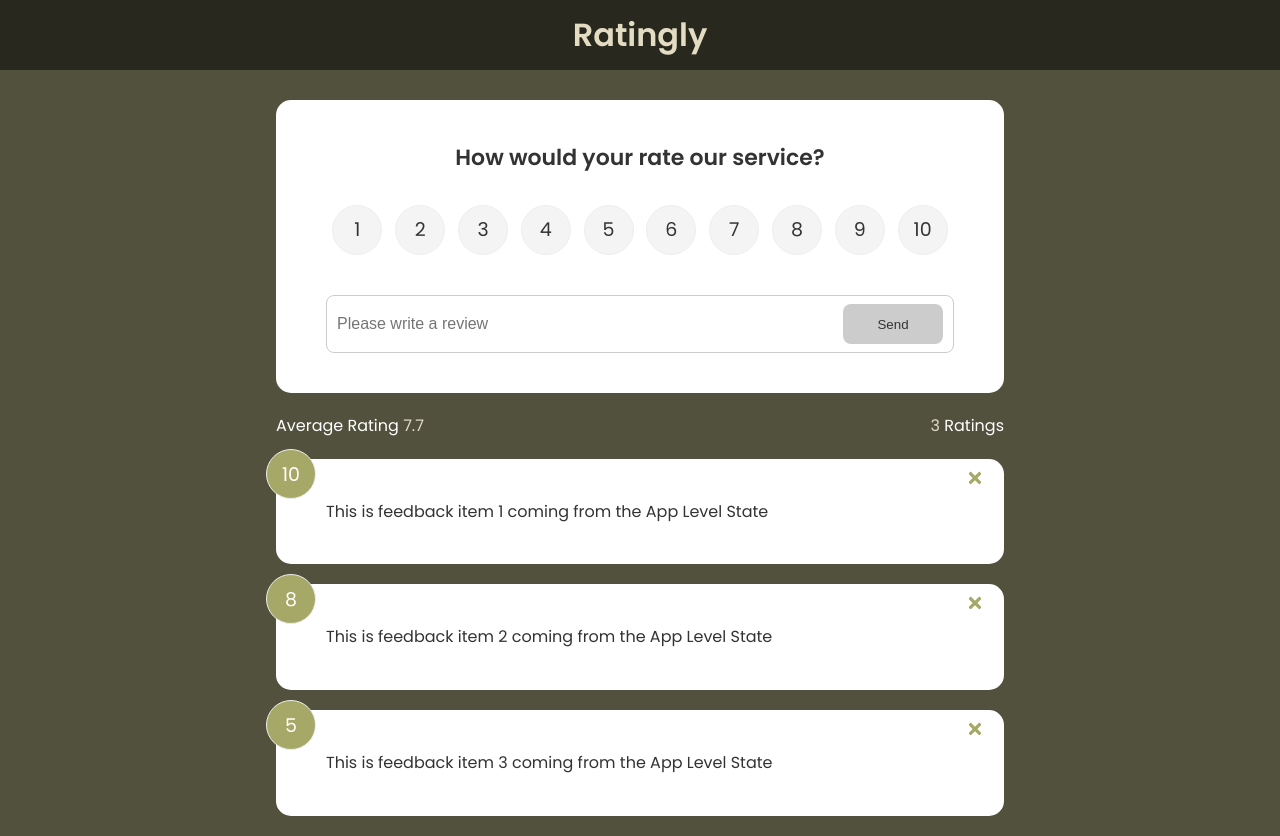
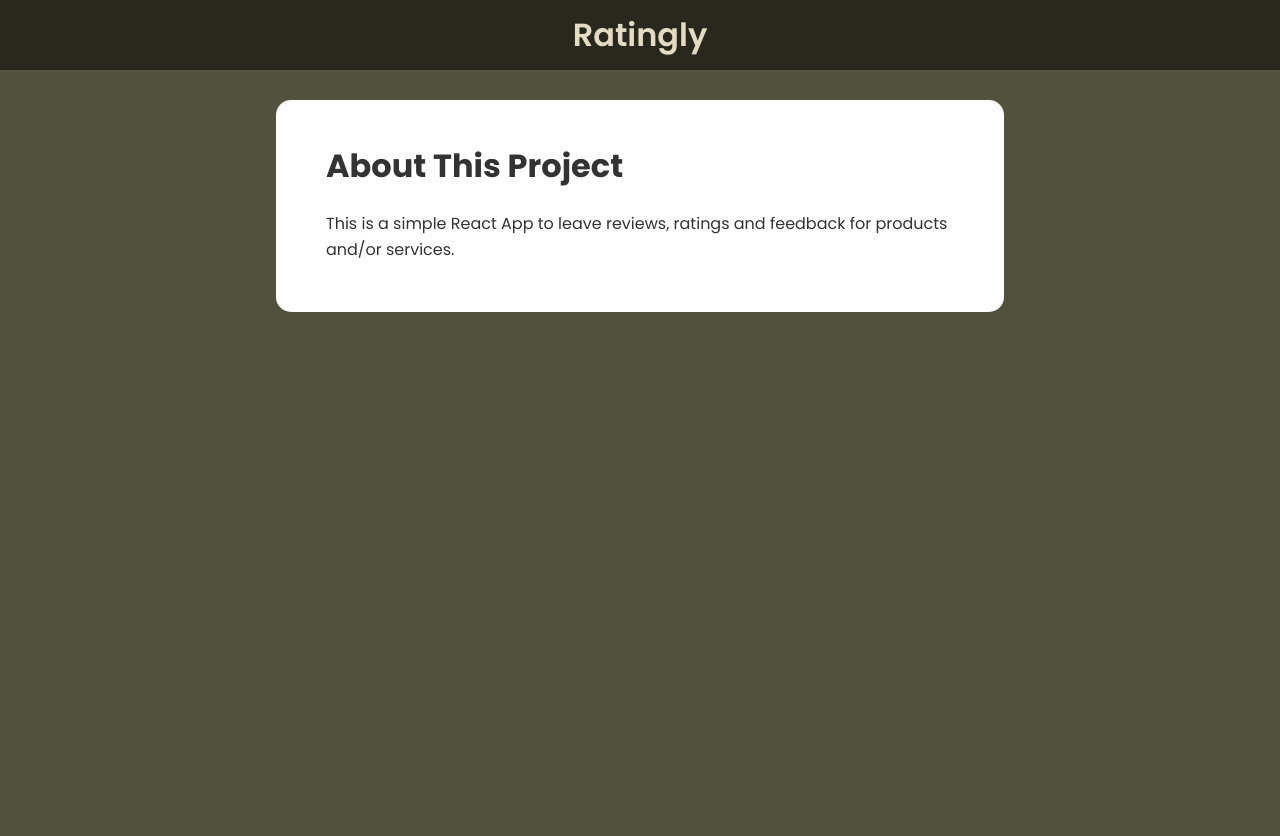
Before and after one commit to femmor/Ratingly, a React (Create React App) app: page /about in a window 1280 px wide. After the commit the page ends 800 px from the top, so only its background shows below. Built offline with nearby package versions, Linux system fonts and the light colour scheme.

Commit message:
Adds React Router

```diff
--- a/package.json
+++ b/package.json
@@ -10,6 +10,7 @@
     "react": "^18.1.0",
     "react-dom": "^18.1.0",
     "react-icons": "^4.4.0",
+    "react-router-dom": "^6.3.0",
     "react-scripts": "5.0.1",
     "uuid": "^8.3.2",
     "web-vitals": "^2.1.4"
--- a/src/App.js
+++ b/src/App.js
@@ -1,10 +1,12 @@
 import { useState } from 'react';
+import { BrowserRouter as Router, Routes, Route } from 'react-router-dom';
 import { v4 as uuidv4 } from 'uuid';
 import Header from './components/Header';
 import RatingForm from './components/RatingForm';
 import RatingList from './components/RatingList';
 import RatingStats from './components/RatingStats';
 import RatingData from './data/RatingData';
+import AboutPage from './pages/AboutPage';
 
 const App = () => {
   const [ratingItems, setRatingItems] = useState(RatingData);
@@ -24,14 +26,28 @@ const App = () => {
   };
 
   return (
-    <>
+    <Router>
       <Header />
       <div className="container">
-        <RatingForm addRating={addRating} />
-        <RatingStats ratingItems={ratingItems} />
-        <RatingList ratingItems={ratingItems} deleteRating={deleteRating} />
+        <Routes>
+          <Route
+            path="/"
+            exact
+            element={
+              <>
+                <RatingForm addRating={addRating} />
+                <RatingStats ratingItems={ratingItems} />
+                <RatingList
+                  ratingItems={ratingItems}
+                  deleteRating={deleteRating}
+                />
+              </>
+            }
+          />
+          <Route exact path="/about" element={<AboutPage />} />
+        </Routes>
       </div>
-    </>
+    </Router>
   );
 };
 
--- /dev/null
+++ b/src/pages/AboutPage.jsx
@@ -0,0 +1,16 @@
+import Card from '../components/shared/Card';
+
+const AboutPage = () => {
+  return (
+    <Card>
+      <div className="about">
+        <h1>About This Project</h1>
+        <p>
+          This is a simple React App to leave reviews, ratings and feedback for
+          products and/or services.
+        </p>
+      </div>
+    </Card>
+  );
+};
+export default AboutPage;
```
Also changed, not shown: 1 other file (tests, documents, lock files or other folders).
